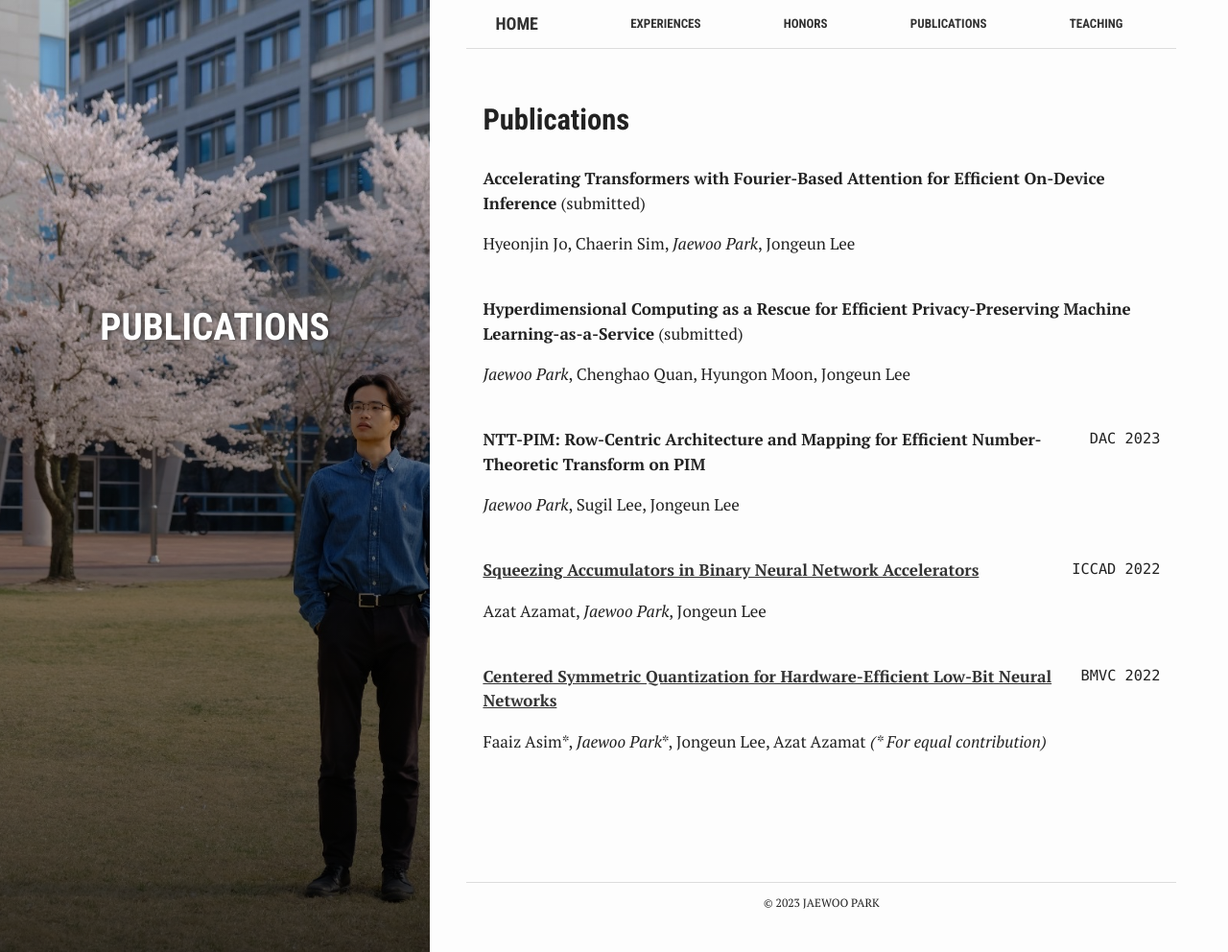
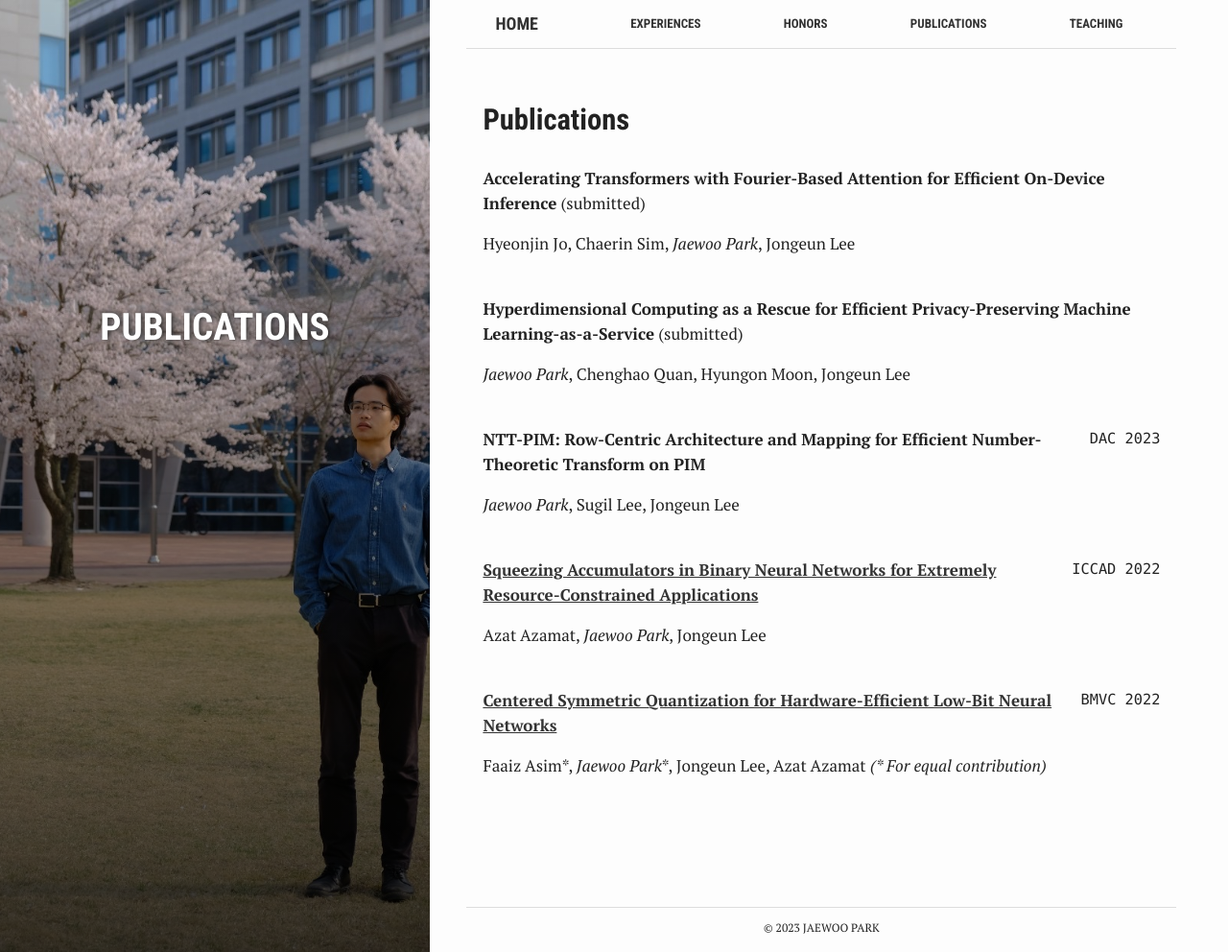
Before and after one commit to hecate64/hecate64.github.io, a Jekyll site: the page built from publications.md, in a window 1280 px wide and 992 px high. Shown: the whole window at 96% size. Built offline with Jekyll 4.4.1, drawn with Linux system fonts in a browser that asks for light colours.

Commit message:
google and naver update

```diff
--- a/publications.md
+++ b/publications.md
@@ -41,7 +41,7 @@ __NTT-PIM: Row-Centric Architecture and Mapping for Efficient Number-Theoretic T
 
 <div style="float: right"> <code> ICCAD 2022 </code> </div>
 
-__[Squeezing Accumulators in Binary Neural Network Accelerators](https://dl.acm.org/doi/10.1145/3508352.3549418)__
+__[Squeezing Accumulators in Binary Neural Networks for Extremely Resource-Constrained Applications](https://dl.acm.org/doi/10.1145/3508352.3549418)__
 
 
 Azat Azamat, *Jaewoo Park*, Jongeun Lee
```
